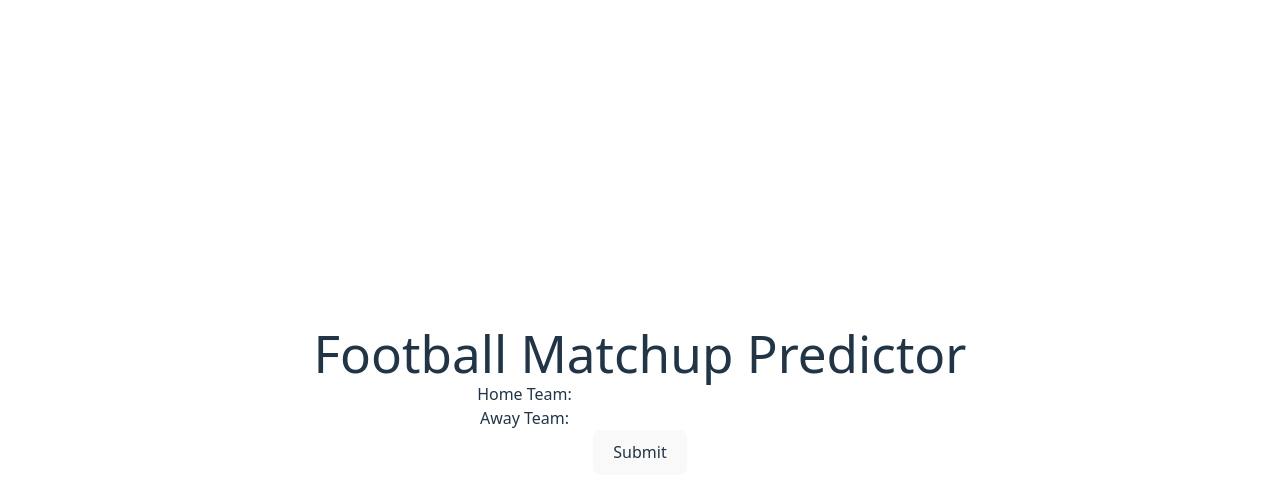
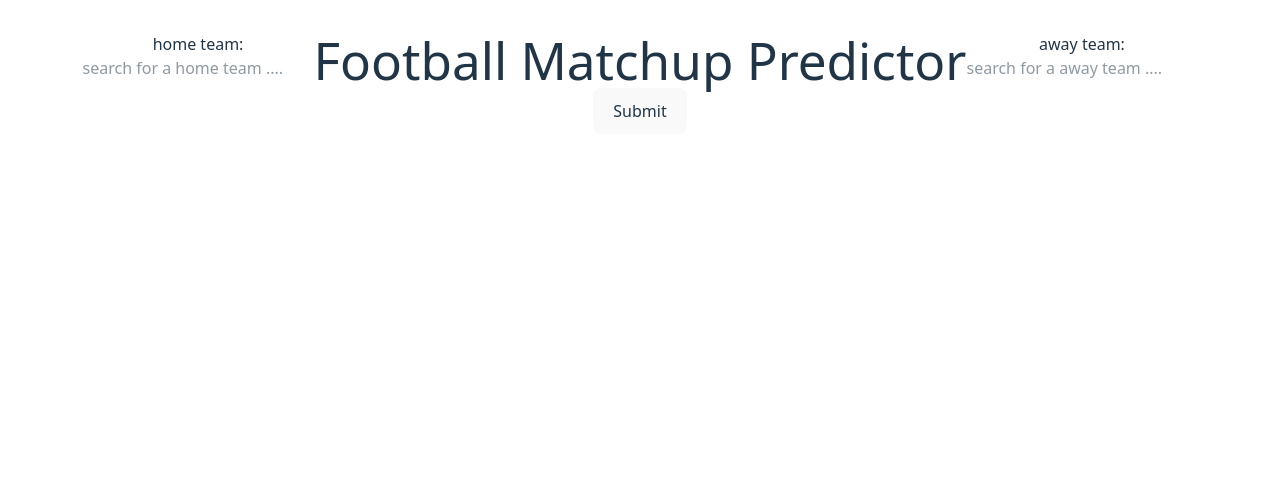
Before and after one commit to Zanehisako/Football_predictor_ui, a React (Vite) app: page / in a window 1280 px wide. Shown: the top 496 px of the page. Built offline with nearby package versions, Linux system fonts and the light colour scheme.

Commit message:
working on team search componet

```diff
--- a/package.json
+++ b/package.json
@@ -11,6 +11,7 @@
   },
   "dependencies": {
     "@tailwindcss/vite": "^4.1.18",
+    "fuse.js": "^7.1.0",
     "react": "^19.2.0",
     "react-dom": "^19.2.0",
     "tailwindcss": "^4.1.18"
--- a/src/App.tsx
+++ b/src/App.tsx
@@ -1,5 +1,6 @@
 import { useState } from 'react'
 import './App.css'
+import TeamSearch from './componets/team_search';
 
 interface PredictionResult {
   message: string;
@@ -31,28 +32,10 @@ function App() {
 
   return (
     <>
-      <div className="flex flex-col items-center justify-center ">
+      <div className="flex flex-row w-full justify-around  h-screen">
+        <TeamSearch type='home' />
+        <div className='flex flex-col justify-start items-center w-full'>
           <h1>Football Matchup Predictor</h1>
-        <div>
-          <label>
-            Home Team:
-            <input
-              type="text"
-              value={homeTeam}
-              onChange={(e) => sethomeTeam(e.target.value)}
-            />
-          </label>
-        </div>
-        <div >
-          <label>
-            Away Team:
-            <input
-              type="text"
-              value={awayTeam}
-              onChange={(e) => setawayTeam(e.target.value)}
-            />
-          </label>
-        </div>
           <button onClick={async () => {
             const result = await fetchData(homeTeam, awayTeam)
             setRestult(result)
@@ -79,6 +62,10 @@ function App() {
             </div>
           }
         </div>
+
+        <TeamSearch type='away' />
+
+      </div>
     </>
   )
 }
--- /dev/null
+++ b/src/componets/team_search.tsx
@@ -0,0 +1,18 @@
+import { useState } from "react"
+interface TeamSearchProps {
+    type?: string,
+}
+export default function TeamSearch(props: TeamSearchProps) {
+    const [team, setTeam] = useState<string>("")
+    return (
+        <div>
+            <h2>{props.type} team:</h2>
+            <input
+                type="text"
+                value={team}
+                onChange={(e) => setTeam(e.target.value)}
+                placeholder={`search for a ${props.type} team ....`}
+            />
+        </div>
+    )
+}
```
Also changed, not shown: 1 other file (tests, documents, lock files or other folders). Lines whose indentation alone changed are shown as unchanged.
